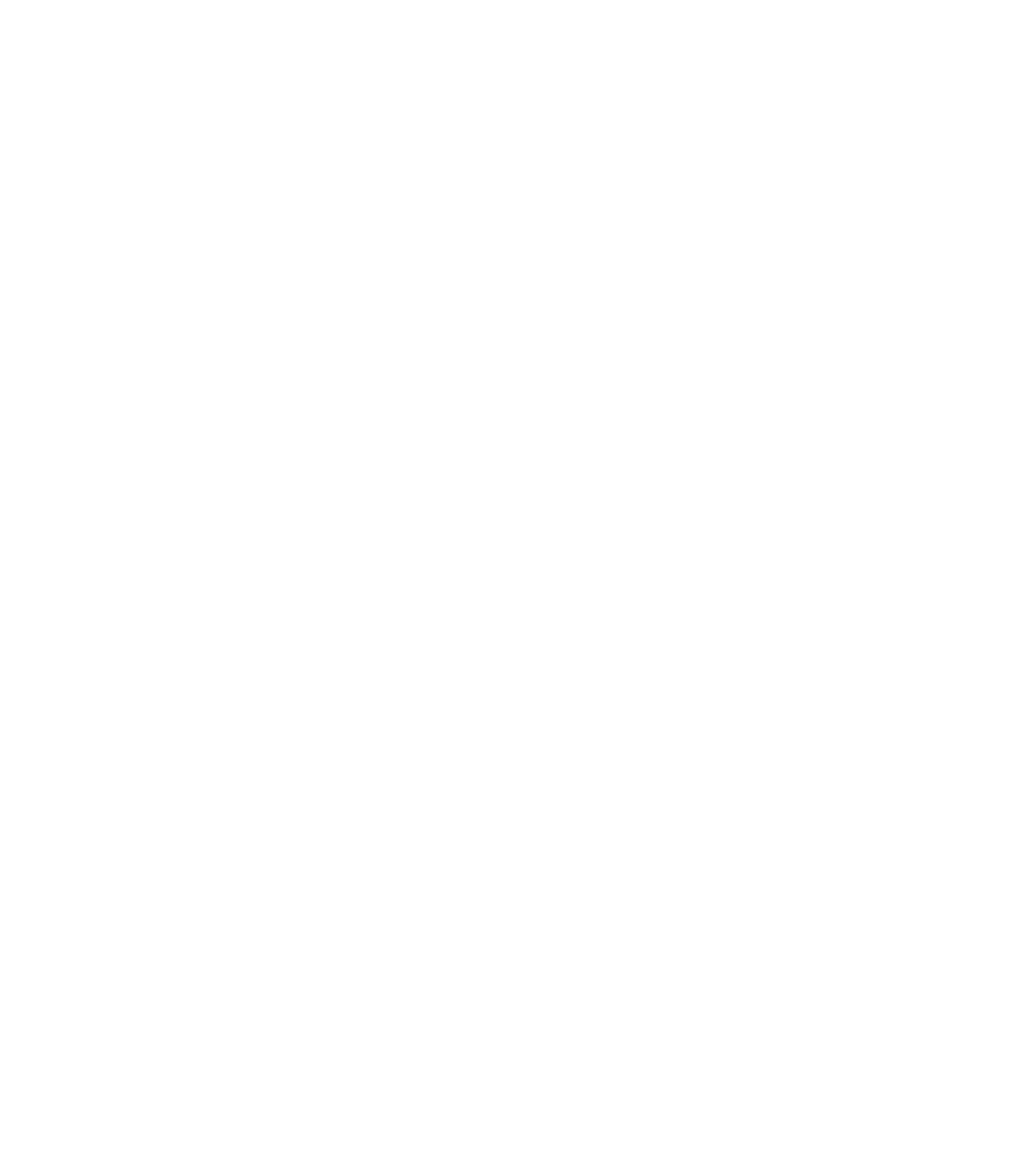
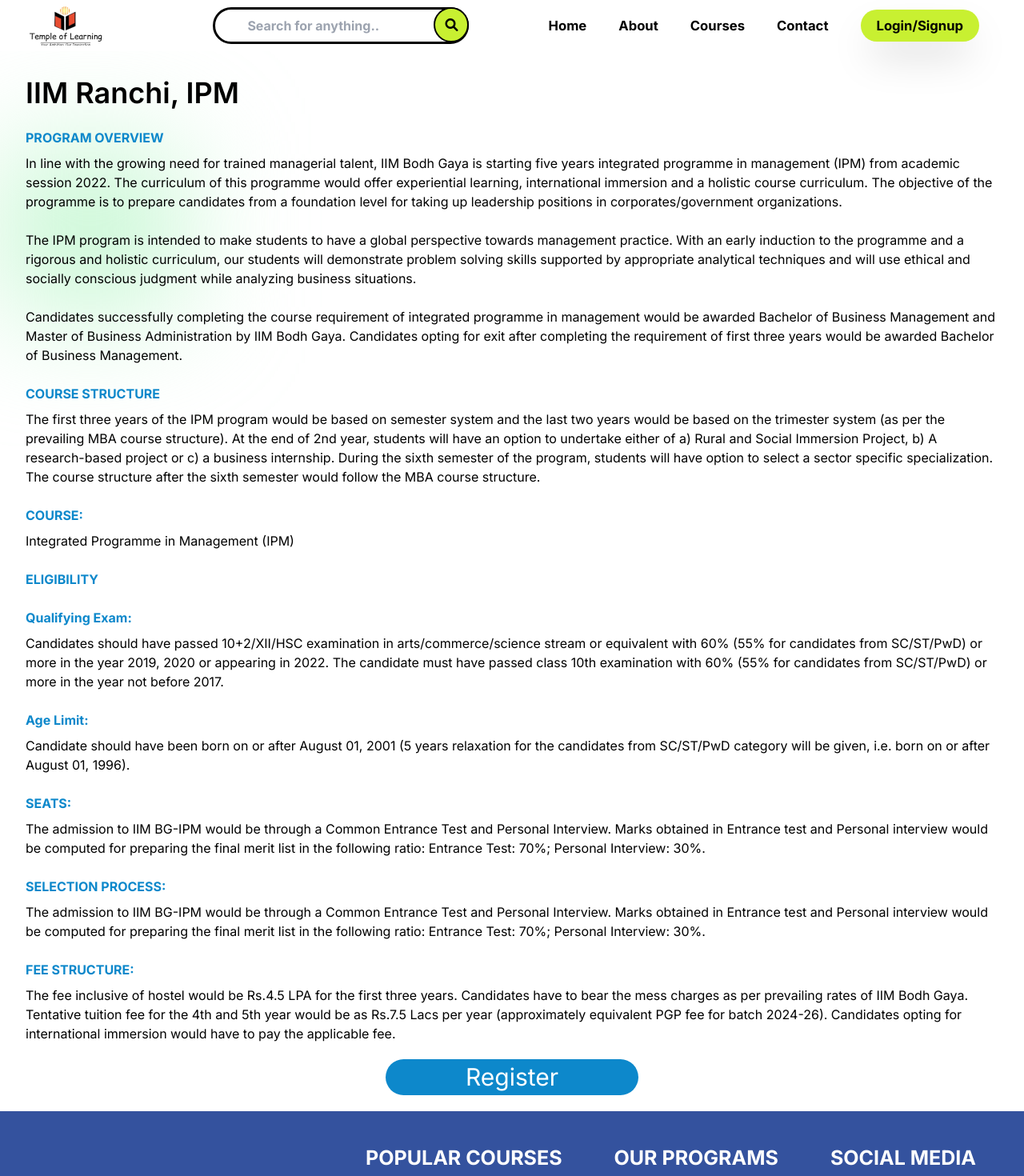
Before and after one commit to Team-Engineers/temple-of-learning-new, a React (Create React App) app: page /iim-bodh-gaya in a window 1280 px wide. Before the commit this address had no page. Shown: the top 1470 px of the page at 80% size. Before the commit the page ends 800 px from the top, so only its background shows below. Built offline with nearby package versions, Linux system fonts and the light colour scheme.

Commit message:
Added IIM-Bodhgaya page

```diff
--- a/src/App.js
+++ b/src/App.js
@@ -9,9 +9,9 @@
 import DuJat from "./pages/Courses/DuJat/DuJat";
 import HomePage from "./pages/HomePage";
 import Login from "./pages/Login/Login";
-
 import Contact from "./pages/contacts/Contact";
 import IIMRanchi from "./pages/Courses/IIM-Ranchi/IIMRanchi";
+import IIMBodhgaya from "./pages/Courses/IIM-Bodhgaya/IIMBodhgaya";
 
 function App() {
   return (
@@ -24,7 +24,8 @@
         <Route path="/dujat" element={<DuJat />} />
         <Route path="/login" element={<Login />} />
         <Route path ="/cucet" element={<Cucet/>}/>
-        <Route path="/IIM" element={<IIMRanchi/>}/>
+        <Route path="/iim-ranchi" element={<IIMRanchi/>}/>
+        <Route path="/iim-bodh-gaya" element={<IIMBodhgaya/>}/>
       </Routes>
     </Router>
   );
--- /dev/null
+++ b/src/pages/Courses/IIM-Bodhgaya/IIMBodhgaya.jsx
@@ -0,0 +1,81 @@
+import { useState } from "react"
+import { Link } from 'react-router-dom';
+import Navbar from '../../../components/Navbar/Navbar';
+import Footer from '../../../components/footer/Footer';
+
+const IIMBodhgaya = () => {
+  const [courses] = useState([
+    {
+        title: "PROGRAM OVERVIEW",
+        description: "In line with the growing need for trained managerial talent, IIM Bodh Gaya is starting five years integrated programme in management (IPM) from academic session 2022. The curriculum of this programme would offer experiential learning, international immersion and a holistic course curriculum. The objective of the programme is to prepare candidates from a foundation level for taking up leadership positions in corporates/government organizations.",
+    },
+    {
+        title: "",
+        description: "The IPM program is intended to make students to have a global perspective towards management practice. With an early induction to the programme and a rigorous and holistic curriculum, our students will demonstrate problem solving skills supported by appropriate analytical techniques and will use ethical and socially conscious judgment while analyzing business situations.",
+    },
+    {
+        title: "",
+        description: "Candidates successfully completing the course requirement of integrated programme in management would be awarded Bachelor of Business Management and Master of Business Administration by IIM Bodh Gaya. Candidates opting for exit after completing the requirement of first three years would be awarded Bachelor of Business Management.",
+    },
+    {
+        title: "COURSE STRUCTURE",
+        description:"The first three years of the IPM program would be based on semester system and the last two years would be based on the trimester system (as per the prevailing MBA course structure). At the end of 2nd year, students will have an option to undertake either of a) Rural and Social Immersion Project, b) A research-based project or c) a business internship. During the sixth semester of the program, students will have option to select a sector specific specialization. The course structure after the sixth semester would follow the MBA course structure.",
+    },
+    {
+        title: "COURSE:",
+        description: "Integrated Programme in Management (IPM)",
+    },
+    {
+        title: "ELIGIBILITY",
+        description: "",
+    },
+    {
+        title: "Qualifying Exam:",
+        description: "Candidates should have passed 10+2/XII/HSC examination in arts/commerce/science stream or equivalent with 60% (55% for candidates from SC/ST/PwD) or more in the year 2019, 2020 or appearing in 2022. The candidate must have passed class 10th examination with 60% (55% for candidates from SC/ST/PwD) or more in the year not before 2017.",
+    },
+    {
+        title: "Age Limit:",
+        description: "Candidate should have been born on or after August 01, 2001 (5 years relaxation for the candidates from SC/ST/PwD category will be given, i.e. born on or after August 01, 1996).",
+    },
+    {
+      title: "SEATS:",
+      description:"The admission to IIM BG-IPM would be through a Common Entrance Test and Personal Interview. Marks obtained in Entrance test and Personal interview would be computed for preparing the final merit list in the following ratio: Entrance Test: 70%; Personal Interview: 30%.",
+  },
+  {
+    title: "SELECTION PROCESS:",
+    description:"The admission to IIM BG-IPM would be through a Common Entrance Test and Personal Interview. Marks obtained in Entrance test and Personal interview would be computed for preparing the final merit list in the following ratio: Entrance Test: 70%; Personal Interview: 30%.",
+},
+{
+  title: "FEE STRUCTURE:",
+  description: "The fee inclusive of hostel would be Rs.4.5 LPA for the first three years. Candidates have to bear the mess charges as per prevailing rates of IIM Bodh Gaya. Tentative tuition fee for the 4th and 5th year would be as Rs.7.5 Lacs per year (approximately equivalent PGP fee for batch 2024-26). Candidates opting for international immersion would have to pay the applicable fee.",
+},
+
+
+]);
+return (
+  <div className="">
+    <div>
+      <Navbar />
+    </div>
+    <div className="main max-w-[1280px] mx-auto relative overflow-hidden text-left text-base text-steelblue-200 font-inter">
+      <div className="bg-[#C4F7D1] absolute inset-0 z-[-1] filter blur-[75px] w-56 h-48 border-black top-32 "></div>
+      <div className="relative ">
+        <p className="mt-8 ml-8 text-4xl font-semibold underline-offset-2">IIM Ranchi, IPM</p>
+      </div>
+      {courses.map((course, index) => (
+        <div key={index} className="mt-6 ml-8 mr-8 justify-center">
+          <b className='text-[#0D88CB]'>{course.title}</b>
+          <span className="block mt-2">{course.description}</span>
+        </div>
+      ))}
+    </div>
+    <div className='flex justify-center'>
+        <Link to="/login" className="relative bg-[#0D88CB] px-[100px] rounded-3xl flex text-center justify-center text-white text-[30px] items-center my-5 ">Register</Link>
+
+      </div>
+    <Footer />
+  </div>
+);
+}
+
+export default IIMBodhgaya;
```
